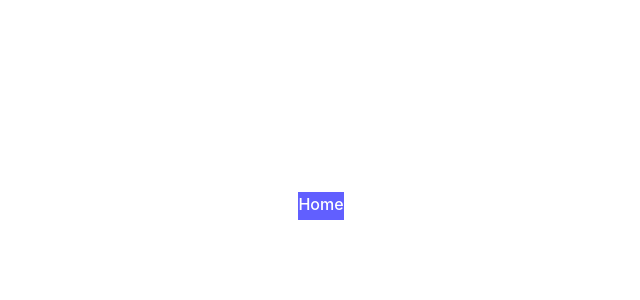
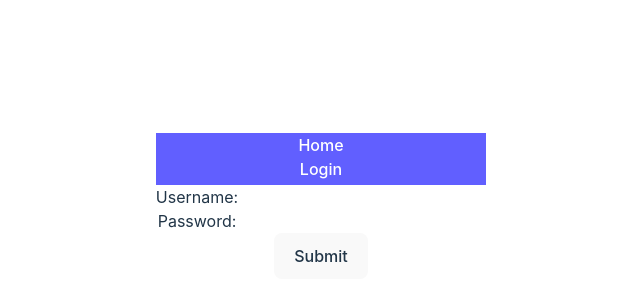
Before and after one commit to alexkim-ack/fakeStore, a React app: page /login in a window 1280 px wide. Before the commit this address had no page. Shown: the part 194-494 px from the top of the page, without its empty margins (319-959 px from the left). Built offline with nearby package versions, Linux system fonts and the light colour scheme; the HTML template or start-up script is replaced by a standard one.

Commit message:
Add login page and oauth using jwttoken cookie support

```diff
--- a/package.json
+++ b/package.json
@@ -15,6 +15,7 @@
         "eslint-plugin-tailwindcss": "^3.18.0",
         "path": "^0.12.7",
         "react": "^19.0.0",
+        "react-cookie": "^7.2.2",
         "react-dom": "^19.0.0",
         "react-router-dom": "^7.1.5",
         "tailwindcss": "^4.0.6",
--- a/src/App.tsx
+++ b/src/App.tsx
@@ -1,20 +1,23 @@
+import { CookiesProvider } from "react-cookie";
 import { BrowserRouter as Router, Routes, Route } from "react-router-dom";
 
 import "./App.css";
 import { NavBar } from "@components/NavBar";
-import HomePage from "@pages/HomePage";
+import { HomePage, LoginPage } from "@pages";
 
 function App() {
     return (
+        <CookiesProvider>
             <Router>
                 <div>
                     <NavBar />
                     <Routes>
                         <Route path="/" element={<HomePage />} />
-                    <Route path="/test" element={<HomePage />} />
+                        <Route path="/login" element={<LoginPage />} />
                     </Routes>
                 </div>
             </Router>
+        </CookiesProvider>
     );
 }
 
--- a/src/components/NavBar/index.tsx
+++ b/src/components/NavBar/index.tsx
@@ -8,6 +8,9 @@ export const NavBar = () => {
                     <Link reloadDocument to="/">
                         <p className="text-white">Home</p>
                     </Link>
+                    <Link reloadDocument to="/login">
+                        <p className="text-white">Login</p>
+                    </Link>
                 </li>
             </ul>
         </nav>
--- a/src/hooks/useAllProductsFromCategory/index.ts
+++ b/src/hooks/useAllProductsFromCategory/index.ts
@@ -12,10 +12,10 @@ export const useAllProductsFromCategories = (category: string) => {
                 .then((json) => {
                     if (!isStale) setProducts(json);
                 });
-            return () => {
-                isStale = true;
-            };
         }
+        return () => {
+            isStale = true;
+        };
     }, [category]);
     return products;
 };
--- a/src/pages/HomePage/index.tsx
+++ b/src/pages/HomePage/index.tsx
@@ -7,7 +7,7 @@ import {
 } from "@hooks";
 import { ProductTable, CategoriesBar } from "@components";
 
-const HomePage = () => {
+export const HomePage = () => {
     const allProducts = useAllProducts();
     const allCategories = useAllCategories();
     const [currentCategory, setCurrentCategory] = useState("");
--- /dev/null
+++ b/src/pages/LoginPage/index.tsx
@@ -0,0 +1,75 @@
+import { LOCAL_API_URL } from "@/shared/const";
+import { useState } from "react";
+import { useCookies } from "react-cookie";
+
+export const LoginPage = () => {
+    const [username, setUsername] = useState("");
+    const [password, setPassword] = useState("");
+
+    const [cookies, setCookie] = useCookies(["jwtToken"]);
+
+    const handleLogin = (username: string, password: string) => {
+        const params = new URLSearchParams();
+        params.append("grant_type", "password");
+        params.append("username", username);
+        params.append("password", password);
+
+        if (!cookies?.jwtToken) {
+            fetch(`${LOCAL_API_URL}/token`, {
+                method: "POST",
+                mode: "cors",
+                headers: {
+                    "Content-Type": "application/x-www-form-urlencoded",
+                },
+                body: params,
+            })
+                .then((res) => {
+                    if (!res.ok) {
+                        alert(`HTTP error! status: ${res.status}`);
+                        throw new Error(`HTTP error! status: ${res.status}`);
+                    }
+                    return res.json();
+                })
+                .then((json) => {
+                    setCookie("jwtToken", json, {
+                        path: "/",
+                        sameSite: "strict",
+                    });
+                })
+                .catch((error) => {
+                    console.log(error);
+                });
+        }
+    };
+
+    const handleSubmit = (event: any) => {
+        event.preventDefault();
+        handleLogin(username, password);
+    };
+
+    return (
+        <form onSubmit={handleSubmit}>
+            <label>
+                Username:
+                <input
+                    type="text"
+                    value={username}
+                    onChange={(event) => setUsername(event.target.value)}
+                />
+            </label>
+            <br />
+            <label>
+                Password:
+                <input
+                    type="password"
+                    value={password}
+                    onChange={(event) => setPassword(event.target.value)}
+                />
+            </label>
+            <br />
+            <button type="submit">Submit</button>
+        </form>
+    );
+};
+
+export default LoginPage;
--- a/src/pages/index.ts
+++ b/src/pages/index.ts
@@ -1,5 +1,7 @@
-import HomePage from "./HomePage";
+import { HomePage } from "./HomePage";
+import { LoginPage } from "./LoginPage";
 
-const Pages = { HomePage };
+const Pages = { HomePage, LoginPage };
 
 export default Pages;
+export { HomePage, LoginPage };
```
Also changed, not shown: 2 other files (tests, documents, lock files or other folders). Lines whose indentation alone changed are shown as unchanged.
